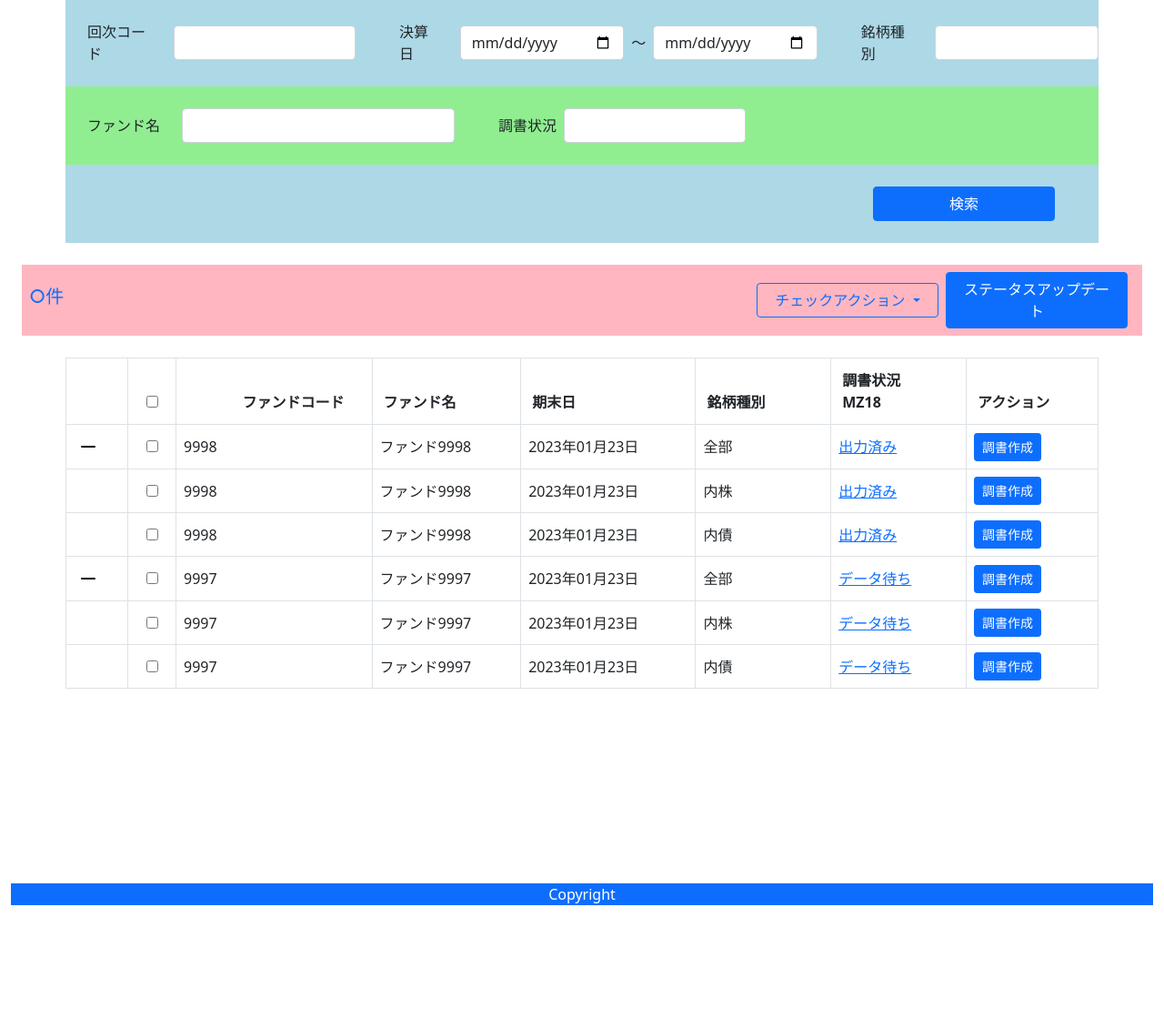
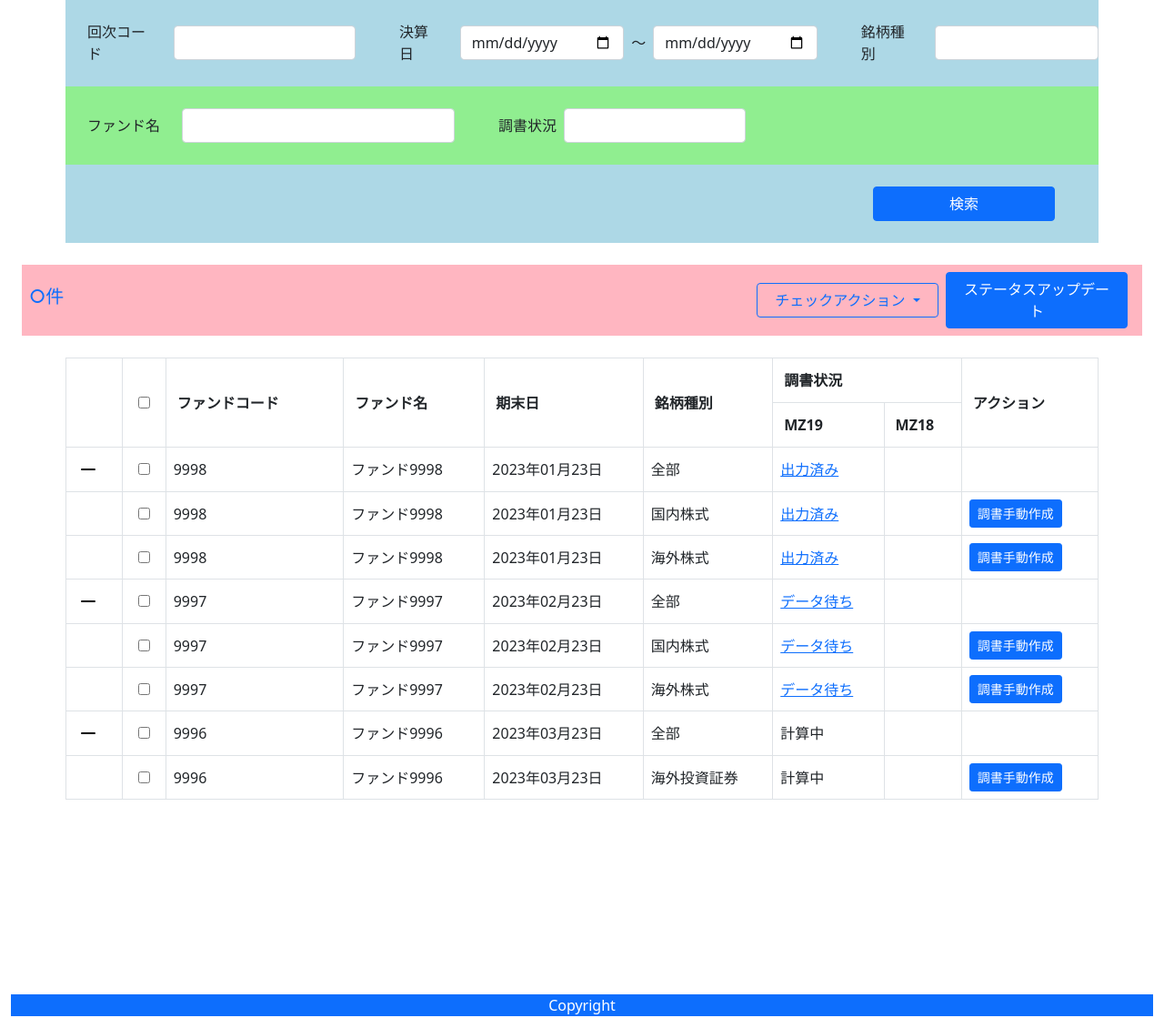
Before and after one commit to nisigakisanpub/django33, a Django app: page /schedule/ in a window 1280 px wide. Shown: the part 81-1200 px from the top of the page at 91% size. Before the commit the page ends 1076 px from the top, so only its background shows below. Run offline with Django 3.2, Linux system fonts and the light colour scheme; some libraries are stand-ins or nearby versions.

Commit message:
テンプレートフィルタを追加した。

```diff
--- /dev/null
+++ b/proj/fund/templatetags/templatetags.py
@@ -0,0 +1,36 @@
+from django import template
+
+register = template.Library()
+
+# sec_type(銘柄種別)
+# 0全部　　　all
+# 1国内株式
+# 2海外株式
+# 3国内債券
+# 4海外債券
+# 5国内投資証券
+# 6海外投資証券
+
+@register.filter
+def to_name_jp_sec_type(value):
+    if value==0:
+        return "全部"
+    if value==1:
+        return "国内株式"
+    if value==2:
+        return "海外株式"
+    if value==3:
+        return "国内債券"
+    if value==4:
+        return "海外債券"
+    if value==5:
+        return "国内投資証券"
+    if value==6:
+        return "海外投資証券"
+    return ""
+
+@register.filter
+def to_name_en_sec_type(value):
+    if value==0:
+        return "all"
+    return ""
--- a/proj/fund/views.py
+++ b/proj/fund/views.py
@@ -21,49 +21,57 @@ def schedule(request):
             "fund_id": "9998",
             "fund_name": "ファンド9998",
             "date_close": datetime.datetime(2023, 1, 23),
-            "sec_type": "all",
-            "sec_type_jp": "全部",
+            "sec_type": 0,
             "chosho_statu": "出力済み",
         },
         {
             "fund_id": "9998",
             "fund_name": "ファンド9998",
             "date_close": datetime.datetime(2023, 1, 23),
-            "sec_type": "domestic_stock",
-            "sec_type_jp": "内株",
+            "sec_type": 1,
             "chosho_statu": "出力済み",
         },
         {
             "fund_id": "9998",
             "fund_name": "ファンド9998",
             "date_close": datetime.datetime(2023, 1, 23),
-            "sec_type": "domestic_fund",
-            "sec_type_jp": "内債",
+            "sec_type": 2,
             "chosho_statu": "出力済み",
         },
         {
             "fund_id": "9997",
             "fund_name": "ファンド9997",
-            "date_close": datetime.datetime(2023, 1, 23),
-            "sec_type": "all",
-            "sec_type_jp": "全部",
+            "date_close": datetime.datetime(2023, 2, 23),
+            "sec_type": 0,
             "chosho_statu": "データ待ち",
         },
         {
             "fund_id": "9997",
             "fund_name": "ファンド9997",
-            "date_close": datetime.datetime(2023, 1, 23),
-            "sec_type": "domestic_stock",
-            "sec_type_jp": "内株",
+            "date_close": datetime.datetime(2023, 2, 23),
+            "sec_type": 1,
             "chosho_statu": "データ待ち",
         },
         {
             "fund_id": "9997",
             "fund_name": "ファンド9997",
-            "date_close": datetime.datetime(2023, 1, 23),
-            "sec_type": "domestic_fund",
-            "sec_type_jp": "内債",
+            "date_close": datetime.datetime(2023, 2, 23),
+            "sec_type": 2,
             "chosho_statu": "データ待ち",
+        },
+        {
+            "fund_id": "9996",
+            "fund_name": "ファンド9996",
+            "date_close": datetime.datetime(2023, 3, 23),
+            "sec_type": 0,
+            "chosho_statu": "計算中",
+        },
+        {
+            "fund_id": "9996",
+            "fund_name": "ファンド9996",
+            "date_close": datetime.datetime(2023, 3, 23),
+            "sec_type": 6,
+            "chosho_statu": "計算中",
         },
     ]
     context = dict()
--- a/proj/templates/fund/base.html
+++ b/proj/templates/fund/base.html
@@ -1,4 +1,5 @@
 {% load static %}
+
 <!DOCTYPE html>
 <html lang="ja">
 
--- a/proj/templates/fund/schedule.html
+++ b/proj/templates/fund/schedule.html
@@ -1,6 +1,7 @@
 {% extends 'fund/base.html' %}
 {% block schedule %}active{% endblock %}
 {% load static %}
+{% load templatetags %}
 
 {% block Content %}
 <div class="container-fluid">
@@ -40,37 +41,13 @@
                     <option value="データ待ち">データ待ち</option>
                     <option value="不要">不要</option>
                 </select>
-                <!--
-                <label class="ms-2 me-2">時価取得</label>
-                <select class="form-control" style="width:200px">
-                    <option value=""></option>
-                    <option value="dog">Dog</option>
-                    <option value="cat">Cat</option>
-                    <option value="hamster">Hamster</option>
-                    <option value="parrot">Parrot</option>
-                    <option value="spider">Spider</option>
-                    <option value="goldfish">Goldfish</option>
-                </select>
-                <label class="ms-2 me-2">時価チェック結果</label>
-                <select class="form-control" style="width:200px">
-                    <option value=""></option>
-                    <option value="dog">Dog</option>
-                    <option value="cat">Cat</option>
-                    <option value="hamster">Hamster</option>
-                    <option value="parrot">Parrot</option>
-                    <option value="spider">Spider</option>
-                    <option value="goldfish">Goldfish</option>
-                </select>
--->
             </div>
             <div class="d-flex flex-row align-items-center justify-content-end py-4 mx-5"
                 style="background-color: lightblue;">
                 <button type="submit" class="btn btn-primary me-5" style="width:200px">
                     検索
                 </button>
-
             </div>
-
         </form>
         <!--検索フォーム-->
         <br>
@@ -109,21 +86,25 @@
                 data-toggle="table" data-search="false" data-click-to-select="false">
                 <thead>
                     <tr>
-                        <th></th>
-                        <th class="pc-tac"><input class="pc-checkbox-th" type="checkbox"></th>
-                        <th data-halign="right" data-align="left" data-sortable="true">ファンドコード</th>
-                        <th>ファンド名</th>
-                        <th data-sortable="true">期末日</th>
-                        <th data-sortable="true">銘柄種別</th>
-                        <th data-sortable="true">調書状況<br>MZ18</th>
-                        <th>アクション</th>
+                        <th rowspan="2"></th>
+                        <th rowspan="2" class="pc-tac"><input class="pc-checkbox-th" type="checkbox"></th>
+                        <th rowspan="2" data-align="left" data-sortable="true">ファンドコード</th>
+                        <th rowspan="2" data-sortable="true">ファンド名</th>
+                        <th rowspan="2" data-sortable="true">期末日</th>
+                        <th rowspan="2" data-sortable="false">銘柄種別</th>
+                        <th colspan="2" data-sortable="true">調書状況</th>
+                        <th rowspan="2">アクション</th>
+                    </tr>
+                    <tr>
+                        <th>MZ19</th>
+                        <th>MZ18</th>
                     </tr>
                 </thead>
                 <tbody>
                     {%for i in schedules%}
-                    <tr data-rowname="{{i.fund_id}}" data-sectype="{{i.sec_type}}">
+                    <tr data-rowname="{{i.fund_id}}" data-sectype="{{i.sec_type|to_name_en_sec_type}}">
                         <td>
-                            {% if i.sec_type_jp == "全部" %}
+                            {% if i.sec_type == 0 %}
                             <div class="pc-kaihei" data-kaihei-state="open">
                                 <img src="{% static 'fund/svg/dash.svg' %}" width="32" height="32">
                             </div>
@@ -134,26 +115,31 @@
                         <td>{{i.fund_id}}</td>
                         <td>{{i.fund_name}}</td>
                         <td>{{i.date_close|date:"Y年m月d日"}}</td>
-                        <td>{{i.sec_type_jp}}</td>
+                        <td>{{i.sec_type|to_name_jp_sec_type}}</td>
                         <td>
                             {% if i.chosho_statu == "出力済み" %}
-                            <!-- <a href="C:\tmp">出力済み</a> -->
                             <a href="C:\tmp" class="pc-tooltip1" data-bs-toggle="tooltip">出力済み</a>
                             {% endif %}
                             {% if i.chosho_statu == "データ待ち" %}
+                            <!-- モーダルを開く -->
                             <!-- <a class="" data-bs-toggle="modal" href="#exampleModalToggle">データ待ち</a> -->
+                            <!-- ポップオーバーを開く -->
                             <!-- <a class="pc-popover" data-toggle="popover" data-content_div_id="popover_9997">データ待ち</a> -->
                             <a
                                 href='JavaScript:open_modal("exampleModalToggle","{{i.fund_id}}","{{i.sec_type_jp}}",false)'>
                                 データ待ち
                             </a>
                             {% endif %}
+                            {% if i.chosho_statu == "計算中" %}
+                            計算中
+                            {% endif %}
                         </td>
+                        <td></td>
                         <td>
-                            <!-- <a href="{% url 'fund:fund_transfer' i.sec_type i.fund_id i.date_close %}"
-                                class="btn btn-primary btn-sm">調書作成</a> -->
+                            {% if i.sec_type > 0 %}
                             <a href='JavaScript:open_modal("exampleModalToggle","{{i.fund_id}}","{{i.sec_type_jp}}",true)'
-                                class="btn btn-primary btn-sm">調書作成</a>
+                                class="btn btn-primary btn-sm">調書手動作成</a>
+                            {% endif %}
                         </td>
                     </tr>
                     {%endfor%}
@@ -333,6 +319,10 @@
         #popover_content {
             visibility: hidden
         }
+
+        table#dataTable>thead>tr>th {
+            vertical-align: middle;
+        }
     </style>
 
     {% endblock %}
```
